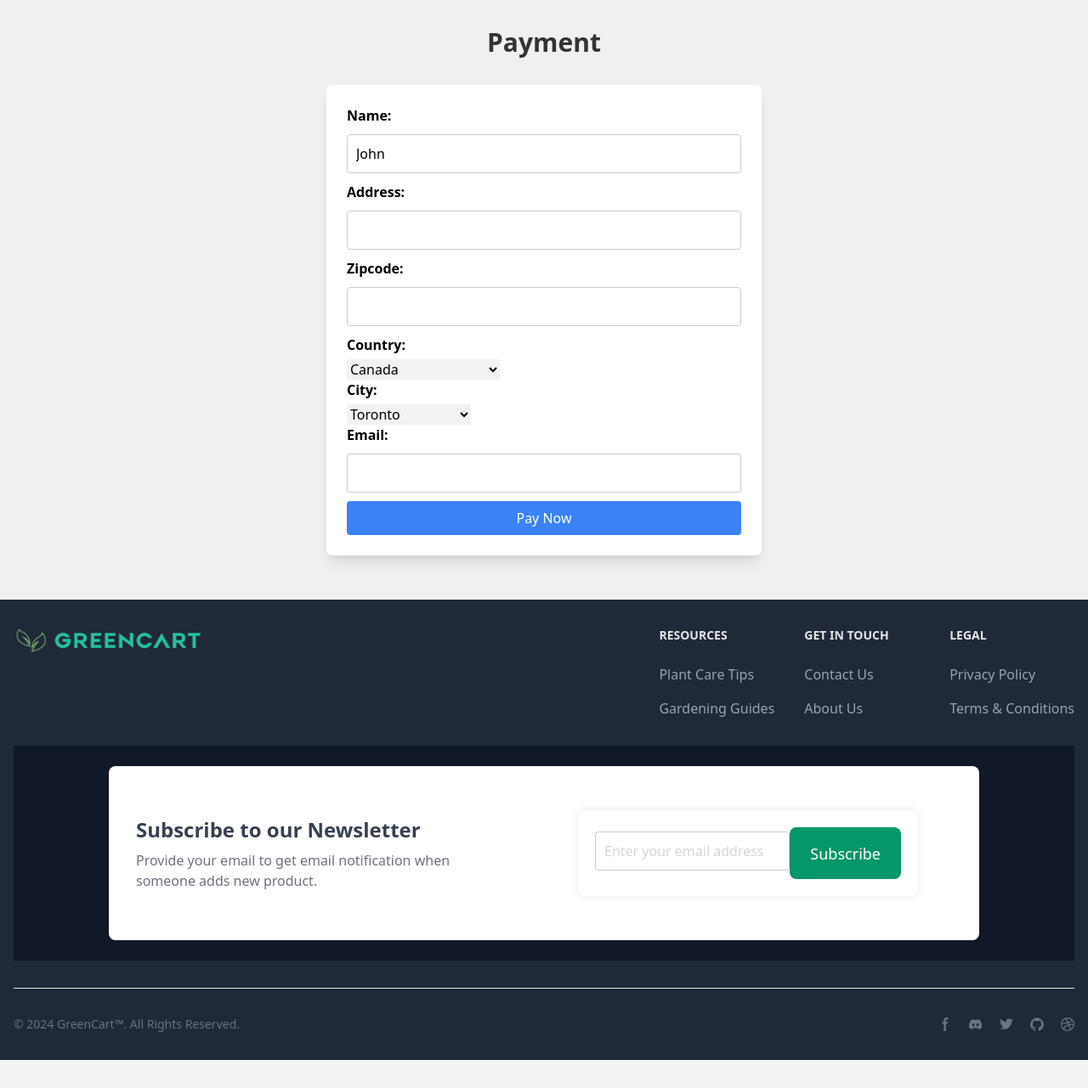
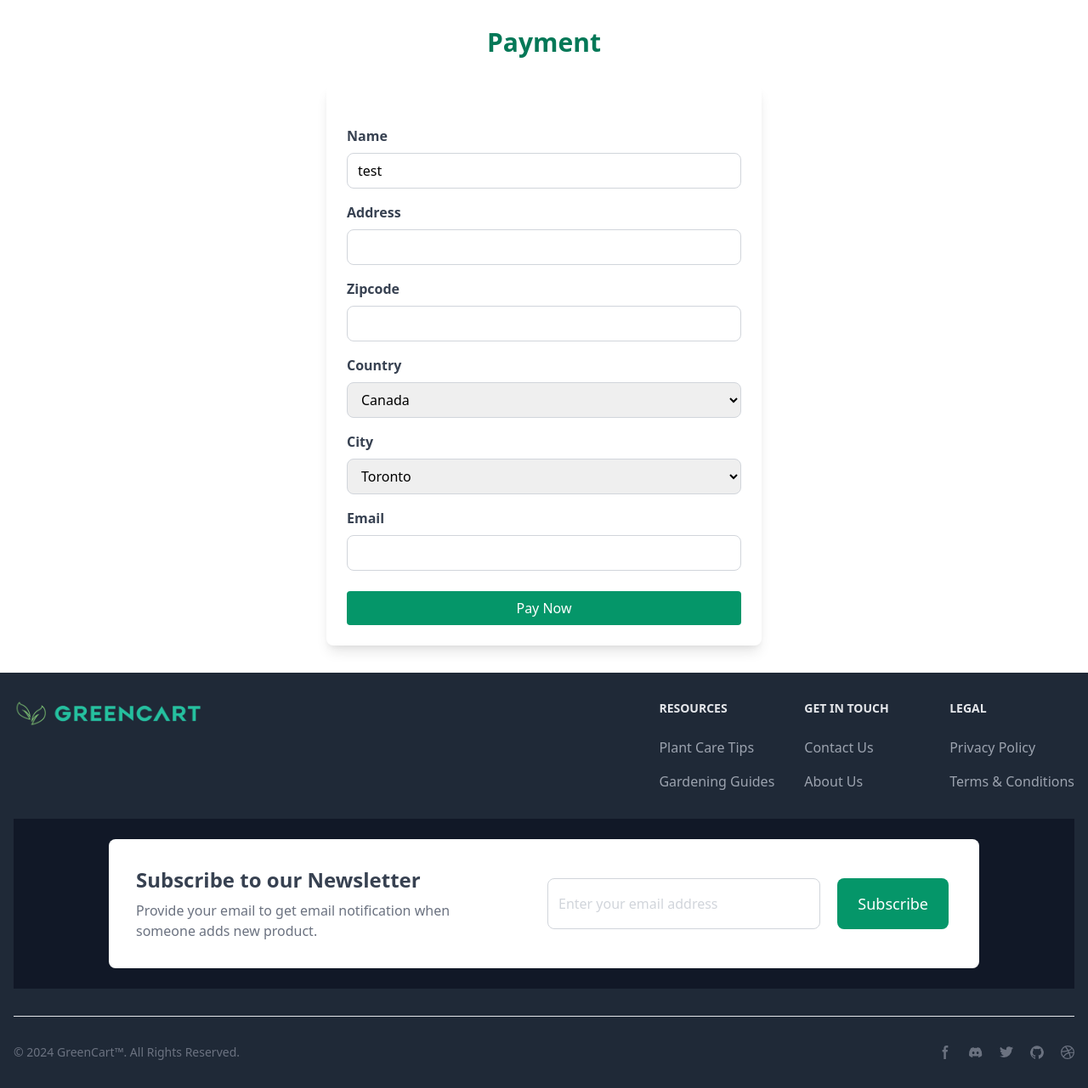
Before and after one commit to YashSahsani/GreenCart, a Django app: page /pay/payment/ in a window 1280 px wide. Shown: the part 80-1361 px from the top of the page at 85% size. Before the commit the page ends 1328 px from the top, so only its background shows below. Run offline with Django 4.2, Linux system fonts and the light colour scheme; a user stored in the database is signed in; data comes from the database, SQL or seed files in the repository; some libraries are stand-ins or nearby versions.

Commit message:
Payment and order UI changes.

```diff
--- a/payments/forms.py
+++ b/payments/forms.py
@@ -1,9 +1,15 @@
-# payments/forms.py
-
 from django import forms
 from .models import Payment
 
 class PaymentForm(forms.ModelForm):
     class Meta:
         model = Payment
-        fields = ['Name','address','zipcode','country','city','Email']
+        fields = ['Name', 'address', 'zipcode', 'country', 'city', 'Email']
+        widgets = {
+            'Name': forms.TextInput(attrs={'class': 'w-full px-3 py-2 border border-gray-300 rounded-lg focus:outline-none focus:border-green-500'}),
+            'address': forms.TextInput(attrs={'class': 'w-full px-3 py-2 border border-gray-300 rounded-lg focus:outline-none focus:border-green-500'}),
+            'zipcode': forms.TextInput(attrs={'class': 'w-full px-3 py-2 border border-gray-300 rounded-lg focus:outline-none focus:border-green-500'}),
+            'country': forms.Select(attrs={'class': 'w-full px-3 py-2 border border-gray-300 rounded-lg focus:outline-none focus:border-green-500'}),
+            'city': forms.Select(attrs={'class': 'w-full px-3 py-2 border border-gray-300 rounded-lg focus:outline-none focus:border-green-500'}),
+            'Email': forms.EmailInput(attrs={'class': 'w-full px-3 py-2 border border-gray-300 rounded-lg focus:outline-none focus:border-green-500'}),
+        }
--- a/payments/models.py
+++ b/payments/models.py
@@ -110,7 +110,7 @@
 
 
 class Payment(models.Model):
-    Name = models.CharField(max_length=255, default="John")
+    Name = models.CharField(max_length=255, default="test")
     address = models.CharField(max_length=264, blank=True)
     zipcode = models.CharField(max_length=10, blank=True)
     country = models.CharField(max_length=264, choices=COUNTRY_CHOICES, blank=True, default='CAN')
--- a/payments/static/payments/styles.css
+++ b/payments/static/payments/styles.css
@@ -1,77 +1,3 @@
-/* payments/static/payments/styles.css */
-
 body {
-    font-family: Arial, sans-serif;
-    background-color: #f0f0f0;
-    margin: 0;
-    padding: 0;
+    background-color: green;
 }
-
-h1 {
-    text-align: center;
-    color: #333;
-}
-
-select {
-    background-color: #f2f2f2;
-}
-
-form {
-    max-width: 400px;
-    margin: 20px auto;
-    padding: 20px;
-    background-color: #fff;
-    border-radius: 8px;
-    box-shadow: 0 0 10px rgba(0, 0, 0, 0.1);
-}
-
-label {
-    font-weight: bold;
-    margin-bottom: 5px;
-    display: block;
-}
-
-input[type="text"],
-input[type="email"],
-input[type="number"],
-button {
-    width: 100%;
-    padding: 10px;
-    margin: 5px 0 10px 0;
-    font-size: 16px;
-    border: 1px solid #ccc;
-    border-radius: 4px;
-}
-
-input[type="text"]:focus,
-input[type="email"]:focus,
-input[type="number"]:focus,
-button:focus {
-    outline: none;
-    border-color: #007bff;
-    box-shadow: 0 0 5px rgba(0, 123, 255, 0.5);
-}
-
-#card-element {
-    margin-top: 20px;
-    padding: 10px;
-    border: 1px solid #ccc;
-    border-radius: 4px;
-}
-
-#card-error {
-    color: #dc3545;
-    font-size: 14px;
-    margin-top: 10px;
-}
-
-button {
-    background-color: #007bff;
-    color: #fff;
-    border: none;
-    cursor: pointer;
-}
-
-button:hover {
-    background-color: #0056b3;
-}
--- a/payments/templates/payments/base.html
+++ b/payments/templates/payments/base.html
@@ -6,13 +6,18 @@
     <title>{% block title %}{% endblock %}</title>
     <link rel="icon" href="{% static 'images/favicon.png' %}" type="image/x-icon">
     <script src="https://cdn.tailwindcss.com/"></script>
-    <link rel="stylesheet" href="{% static 'css/app.css' %}">
+{#    <link rel="stylesheet" href="{% static 'css/app.css' %}">#}
     <script src="https://js.stripe.com/v3/"></script>
     {% block extra_css %}{% endblock %}
 </head>
+<style>
+    body {
+        background-color: white;
+    }
+</style>
 <body>
     {% include 'Shop/navbar.html' %}
-    <div class="main-content">
+    <div class="">
         {% block content %}
         {% endblock %}
     </div>
--- a/payments/templates/payments/checkout.html
+++ b/payments/templates/payments/checkout.html
@@ -5,7 +5,7 @@
 
 {% block content %}
 <div class="container mx-auto px-4 py-8">
-    <h1 class="text-4xl font-extrabold mb-8 text-center text-blue-600">Checkout</h1>
+    <h1 class="text-4xl font-extrabold mb-8 text-center text-green-700">Checkout</h1>
     <form id="payment-form" class="max-w-xl mx-auto bg-white p-8 rounded-lg shadow-lg space-y-6" method="post">
         {% csrf_token %}
         <input type="hidden" id="payment_id" name="payment_id" value="{{ payment.id }}">
@@ -36,7 +36,7 @@
 
         <div id="card-error" role="alert" class="text-red-500 mb-4"></div>
 
-        <button id="submit" class="w-full bg-blue-600 text-white py-3 px-4 rounded-lg shadow-md hover:bg-blue-700 transition duration-300">Pay</button>
+        <button id="submit" class="w-full bg-green-800 text-white py-3 px-4 rounded-lg shadow-md hover:bg-green-800 transition duration-300">Pay</button>
     </form>
 </div>
 
--- a/payments/templates/payments/order_summary.html
+++ b/payments/templates/payments/order_summary.html
@@ -6,7 +6,7 @@
 {% block content %}
 <div class="container mx-auto p-16">
     <div class="bg-white rounded-lg shadow-lg p-6">
-        <h2 class="text-2xl font-bold mb-4 text-blue-600">Order Summary</h2>
+        <h2 class="text-2xl text-green-700 font-bold mb-4">Order Summary</h2>
         <div class="overflow-x-auto">
             <table class="min-w-full rounded-lg border border-gray-300 overflow-hidden">
                 <thead>
@@ -32,10 +32,10 @@
             </table>
         </div>
         <div class="mt-6 flex justify-between items-center">
-            <h3 class="text-lg font-semibold text-gray-800">Total Amount: <span class="font-normal text-blue-600">${{ total_amount }}</span></h3>
+            <h3 class="text-lg font-semibold text-gray-800">Total Amount: <span class="font-normal text-green-600">${{ total_amount }}</span></h3>
             <form method="post" action="{% url 'payments:checkout' payment.id %}">
                 {% csrf_token %}
-                <button type="submit" class="bg-blue-600 text-white px-6 py-3 rounded-lg shadow-lg hover:bg-blue-700 transition duration-300">Place Order</button>
+                <button type="submit" class="bg-green-600 text-white px-6 py-3 rounded-lg shadow-lg hover:bg-green-800 transition duration-300">Place Order</button>
             </form>
         </div>
     </div>
--- a/payments/templates/payments/payment_form.html
+++ b/payments/templates/payments/payment_form.html
@@ -4,16 +4,41 @@
 {% block title %}Payment Page{% endblock %}
 
 {% block extra_css %}
-<link rel="stylesheet" href="{% static 'payments/styles.css' %}">
+{#<link rel="stylesheet" href="{% static 'payments/styles.css' %}">#}
 {% endblock %}
 
 {% block content %}
 <div class="container mx-auto px-4 py-8">
-    <h1 class="text-3xl font-bold mb-8 text-center">Payment</h1>
-    <form method="post" class="max-w-lg mx-auto bg-white p-6 rounded-lg shadow-lg">
+    <h1 class="text-3xl text-green-700 font-bold mb-8 text-center">Payment</h1>
+    <form method="post" class="max-w-lg mx-auto bg-white p-6 rounded-lg shadow-lg space-y-6">
         {% csrf_token %}
-        {{ form.as_p }}
-        <button type="submit" class="w-full bg-blue-500 text-white py-2 px-4 rounded hover:bg-blue-600 transition duration-300">Pay Now</button>
+        <div class="space-y-4">
+            <div>
+                <label for="id_Name" class="block text-gray-700 font-bold mb-2">Name</label>
+                {{ form.Name }}
+            </div>
+            <div>
+                <label for="id_address" class="block text-gray-700 font-bold mb-2">Address</label>
+                {{ form.address }}
+            </div>
+            <div>
+                <label for="id_zipcode" class="block text-gray-700 font-bold mb-2">Zipcode</label>
+                {{ form.zipcode }}
+            </div>
+            <div>
+                <label for="id_country" class="block text-gray-700 font-bold mb-2">Country</label>
+                {{ form.country }}
+            </div>
+            <div>
+                <label for="id_city" class="block text-gray-700 font-bold mb-2">City</label>
+                {{ form.city }}
+            </div>
+            <div>
+                <label for="id_Email" class="block text-gray-700 font-bold mb-2">Email</label>
+                {{ form.Email }}
+            </div>
+        </div>
+        <button type="submit" class="w-full bg-green-600 text-white py-2 px-4 rounded hover:bg-green-800 transition duration-300">Pay Now</button>
     </form>
 </div>
 {% endblock %}
--- a/payments/templates/payments/payment_success.html
+++ b/payments/templates/payments/payment_success.html
@@ -13,7 +13,7 @@
                 </svg>
             </div>
         </div>
-        <h1 class="text-4xl font-bold text-green-600 animate-pulse">Payment Successful!</h1>
+        <h1 class="text-4xl font-bold text-green-600">Payment Successful!</h1>
         <p class="mt-4 text-gray-600">Your payment has been processed successfully.</p>
         <p class="mt-4 text-gray-500">Thank you for your purchase.</p>
         <div class="mt-6">
```
